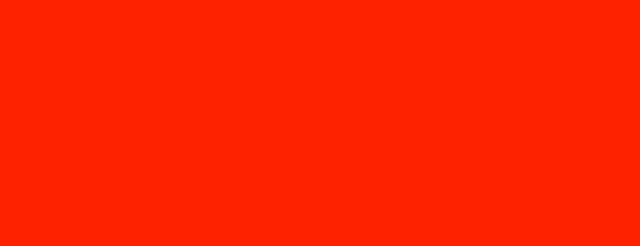
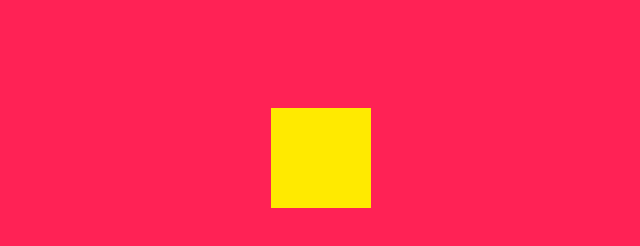
Before and after one commit to sexfat/ted102, a website with bundled scripts: page index.html in a window 1280 px wide. Shown: the whole page, without its empty margins (237-877 px from the left). Built offline with nearby package versions, Linux system fonts and the light colour scheme.

Commit message:
add gsap

```diff
--- a/index.html
+++ b/index.html
@@ -5,8 +5,16 @@
     <meta http-equiv="X-UA-Compatible" content="IE=edge">
     <meta name="viewport" content="width=device-width, initial-scale=1.0">
     <title>Document</title>
+    <style>
+        .box {
+           width: 100px;
+           height: 100px;
+           background-color: rgb(255, 234, 0);
+        }
+    </style>
 </head>
 <body>
+    <div class="box"></div>
     <script src="dist/main.js"></script>
 </body>
 </html>
--- a/index.js
+++ b/index.js
@@ -1,6 +1,15 @@
 console.log('打包webpack');
 //套件引入
 import $ from "jquery";
+import { TweenMax } from "gsap";
 
 // jquery
-$('body').css('background' , '#f20');
+$('body').css('background' , '#f25');
+
+
+//gsap
+TweenMax.to('.box' , 1 ,{
+    x: 500,
+    y : 100,
+    rotation : 360
+})
--- a/package.json
+++ b/package.json
@@ -20,6 +20,7 @@
     "webpack": "^4.43.0"
   },
   "dependencies": {
+    "gsap": "^2.1.3",
     "jquery": "^3.5.1"
   }
 }
```
Also changed, not shown: README.md, 1 other file.
